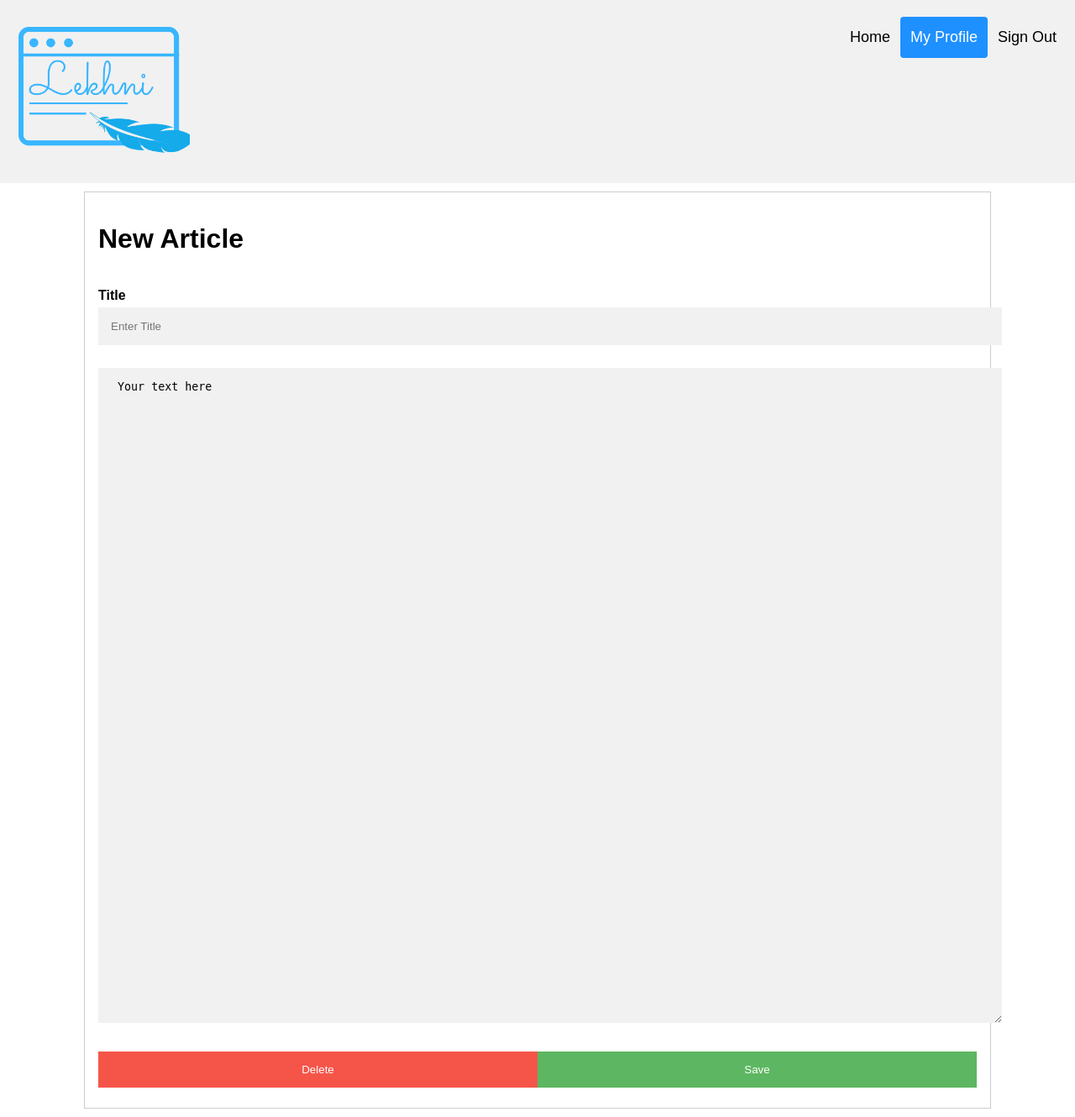
After one commit to shriaas2898/Lekhni, a PHP site: page /edit_article.php in a window 1280 px wide. The commit adds this page. Shown: the whole page at 84% size. Run offline with PHP 8.4, Linux system fonts and the light colour scheme; the visitor is signed in with stand-in values (Sample User, id 1).

Commit message:
Added page for adding and modifying articles

```diff
--- a/css/style.css
+++ b/css/style.css
@@ -1,4 +1,7 @@
-
+/* TODO:
+Change color of submit button to blue
+Add CSS to article view , index and edit article pages.
+ */
 
 body {
   margin: 0;
@@ -54,7 +57,7 @@ body {
 }
 
 /* Full-width input fields */
-input[type=text], input[type=password] {
+input[type=email], input[type=text], input[type=password], textarea {
   width: 100%;
   padding: 15px;
   margin: 5px 0 22px 0;
@@ -63,7 +66,7 @@ input[type=text], input[type=password] {
   background: #f1f1f1;
 }
 
-input[type=text]:focus, input[type=password]:focus {
+input[type=email]:focus,input[type=text]:focus, input[type=password]:focus, textarea:focus{
   background-color: #ddd;
   outline: none;
 }
--- /dev/null
+++ b/edit_article.php
@@ -0,0 +1,143 @@
+<?php
+session_start();
+if(!isset($_SESSION["user_id"])){
+  header("Location: not_allowed.html");
+
+}
+// Function to add new article
+  function add_article($conn){
+    $stmnt = $conn->prepare("INSERT INTO articles (title,body,auth_id) values (?, ?, ?)");
+    $stmnt->bind_param("ssi", $title,$body,$id);
+
+    $title = $_POST["art_title"];
+    $body = $_POST["art_body"];
+    $id = (int) $_SESSION["user_id"];
+    if($stmnt->execute()){
+        echo "<script type='text/javascript'>alert('Changes have been saved!');
+        window.location.href='index.php';</script>";
+      }
+      else{
+        echo "<script type='text/javascript'>alert('Some error occured please try again.');</script>";
+      }
+  }
+
+
+//Function to update article.
+  function update_article($conn,$art_id){
+    $stmnt = $conn->prepare("UPDATE articles SET title = ? , body = ?, modified = CURRENT_TIMESTAMP() WHERE id = ?");
+    $stmnt->bind_param("ssi", $title,$body,$id);
+
+    $title = $_POST["art_title"];
+    $body = $_POST["art_body"];
+    $id = (int) $art_id;
+    if($stmnt->execute()){
+        echo "<script type='text/javascript'>alert('Changes have been saved!');
+        window.location.href='index.php';</script>";
+      }
+      else{
+        echo "<script type='text/javascript'>alert('Some error occured please try again.');</script>";
+      }
+  }
+
+//Function to delete current article.
+  function delete_article($conn,$art_id){
+    $stmnt = $conn->prepare("DELETE FROM articles WHERE id = ?");
+    $stmnt->bind_param("i",$id);
+    $id = (int) $art_id;
+    if($stmnt->execute()){
+        echo "<script type='text/javascript'>alert('succsessful deleted!');
+        window.location.href='index.php';</script>";
+      }
+      else{
+        echo "<script type='text/javascript'>alert('Some error occured please try again.');</script>";
+      }
+  }
+
+
+try{
+  //Create connection
+  $conn = new mysqli("localhost","pma","pass","lekhni_db");
+  //Check connection
+  if($conn->connect_error){
+    die("Connection failed: " . $conn->connect_error);
+  }
+  $title ="";
+  $body = "Your text here";
+  $heading = "New Article";
+  //If the article exists
+  if(isset($_GET["ida"])){
+
+
+  $art_id =   $_GET["ida"];
+  $result = $conn->query("SELECT title, body,name,uid FROM articles a,user u WHERE id = $art_id AND auth_id = uid LIMIT 1");
+  if($result){
+      $row = $result->fetch_assoc();
+      $title = $row['title'];
+      $body = $row['body'];
+      $time = $row['modified'];
+      $author = $row['name'];
+      $uid = $row["uid"];
+      //Changing the heading of page
+      $heading = "Editing: $title";
+      $result->close();
+  }
+}
+
+ ?>
+<!DOCTYPE html>
+<html>
+  <head>
+    <meta charset="utf-8">
+    <link rel="stylesheet" href="css/style.css">
+    <title>Lekhni Article</title>
+  </head>
+  <body>
+
+    <div class="header">
+      <a href="index.php" class="logo"> <img src="files/logo.png" alt="Lekhni" height="150"> </a>
+      <div class="header-right">
+        <a  href="index.php">Home</a>
+        <a class="active" href="user.php">My Profile</a> <!--ToDo-->
+        <a href="logout.php">Sign Out</a>
+
+      </div>
+    </div>
+
+
+  <form action="edit_article.php" id="edit_article_form" method="post" style="border:1px solid #ccc; margin:10px 100px 10px 100px;">
+    <div class="container">
+    <h1> <?php echo "$heading"; ?> </h1>
+    <br>
+
+    <label for="art_title"><b>Title</b></label><br>
+    <input type="text" placeholder="Enter Title" name="art_title" required value='<?php echo "$title"; ?>'>
+
+    <textarea  name="art_body" form="edit_article_form" rows="50" cols="150" required> <?php echo "$body"; ?> </textarea>
+
+    <div class="clearfix">
+      <button type="button" class="cancelbtn" name="del">Delete</button>
+      <button type="submit" class="signupbtn" name="submit">Save</button>
+    </div>
+  </div>
+  </form>
+  </body>
+  <?php
+if(isset($_GET["ida"])){
+  if(isset($_POST["submit"])){
+      update_article($conn,$art_id);
+    }
+  if(isset($_POST["del"])){
+    delete_article($conn,$art_id);
+  }
+  }
+
+  $conn->close();
+}//End of try block
+    catch(Exception $e) {
+      //Display message on unsuccsessful registration
+      echo "Error: " . $e->getMessage();
+      //echo "<script type='text/javascript'>alert('We are not able to complete your registration, please try again later.');</script>";
+    }
+
+   ?>
+  </html>
--- a/logout.php
+++ b/logout.php
@@ -1,5 +1,6 @@
 <?php
-session_unset();
+session_start();
 session_destroy();
 header("Location: index.php");
+
  ?>
```
Also changed, not shown: index.php (+39 -0 lines), login.php (+10 -7 lines), not_allowed.html (added, +12 -0 lines), register.php (+4 -3 lines), view_article.php (added, +73 -0 lines).
